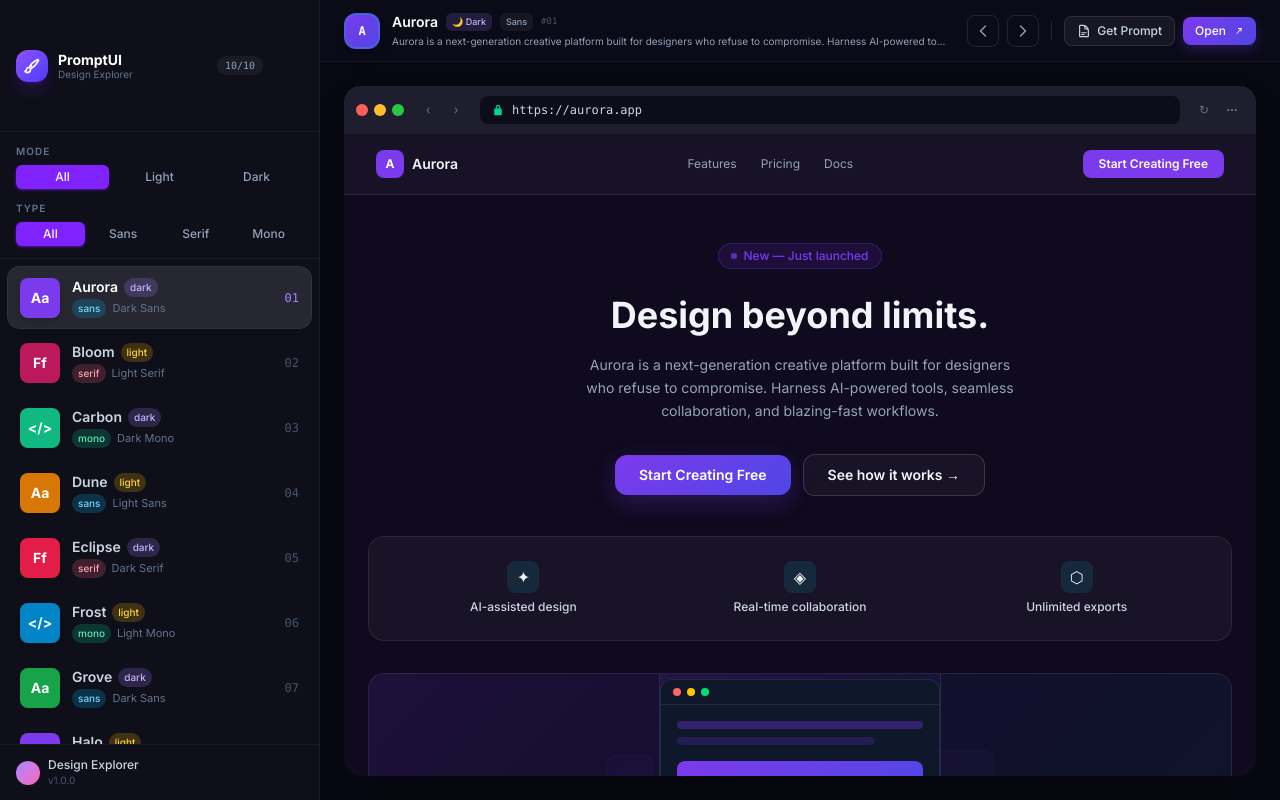
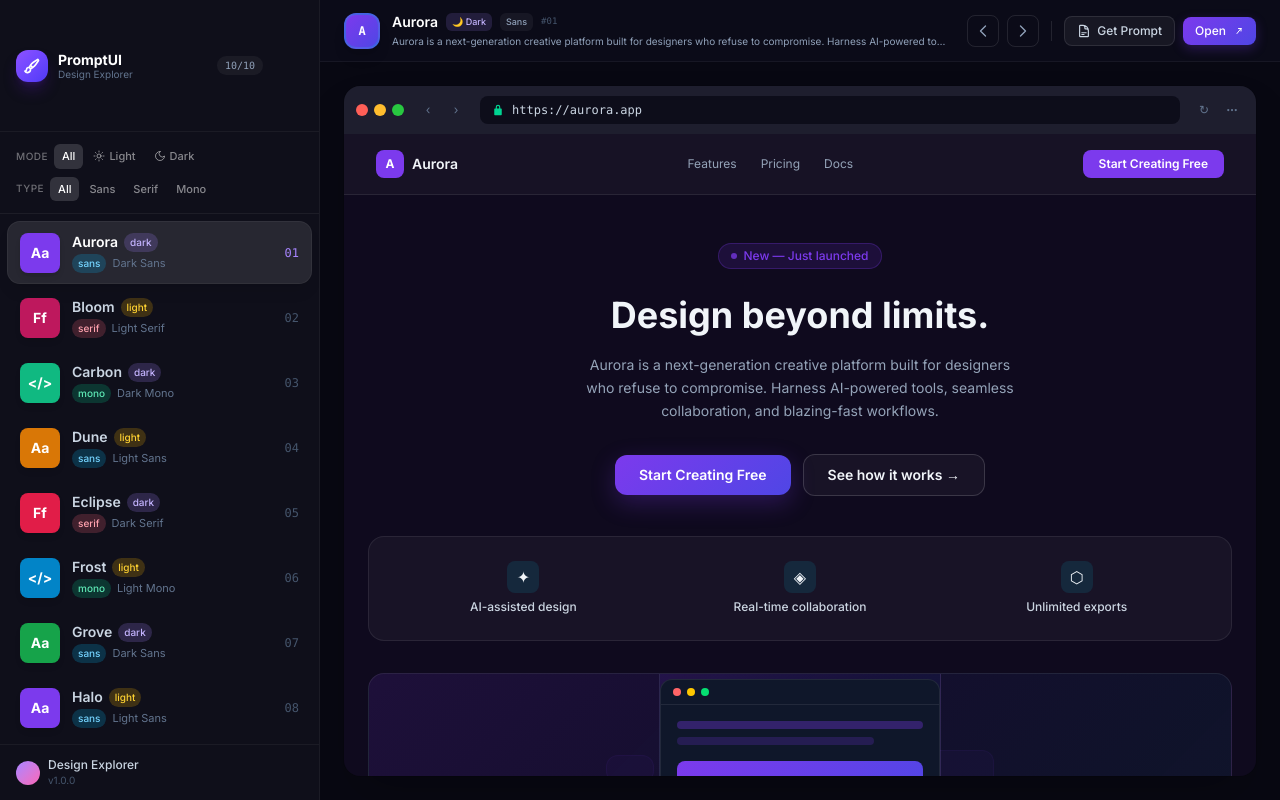
Before and after one commit to amthucdanang2015-pixel/design-prompt, a Next.js app: page / in a window 1280 px wide. Built offline with nearby package versions, Linux system fonts and the light colour scheme.

Commit message:
Add files via upload

```diff
--- a/src/components/FilterBar.tsx
+++ b/src/components/FilterBar.tsx
@@ -7,10 +7,26 @@ interface FilterBarProps {
   onChange: (filters: Filters) => void;
 }
 
-const modeOptions: { label: string; value: Mode }[] = [
+const SunIcon = () => (
+  <svg xmlns="http://www.w3.org/2000/svg" width="24" height="24" viewBox="0 0 24 24" fill="none" stroke="currentColor" strokeWidth="2" strokeLinecap="round" strokeLinejoin="round" className="h-3 w-3">
+    <circle cx="12" cy="12" r="4" />
+    <path d="M12 2v2" /><path d="M12 20v2" />
+    <path d="m4.93 4.93 1.41 1.41" /><path d="m17.66 17.66 1.41 1.41" />
+    <path d="M2 12h2" /><path d="M20 12h2" />
+    <path d="m6.34 17.66-1.41 1.41" /><path d="m19.07 4.93-1.41 1.41" />
+  </svg>
+);
+
+const MoonIcon = () => (
+  <svg xmlns="http://www.w3.org/2000/svg" width="24" height="24" viewBox="0 0 24 24" fill="none" stroke="currentColor" strokeWidth="2" strokeLinecap="round" strokeLinejoin="round" className="h-3 w-3">
+    <path d="M12 3a6 6 0 0 0 9 9 9 9 0 1 1-9-9Z" />
+  </svg>
+);
+
+const modeOptions: { label: string; value: Mode; icon?: React.ReactNode }[] = [
   { label: 'All', value: 'all' },
-  { label: 'Light', value: 'light' },
-  { label: 'Dark', value: 'dark' },
+  { label: 'Light', value: 'light', icon: <SunIcon /> },
+  { label: 'Dark', value: 'dark', icon: <MoonIcon /> },
 ];
 
 const typeOptions: { label: string; value: FontType }[] = [
@@ -22,43 +38,42 @@ const typeOptions: { label: string; value: FontType }[] = [
 
 export default function FilterBar({ filters, onChange }: FilterBarProps) {
   return (
-    <div className="px-4 py-3 space-y-3 border-b border-white/5">
-      {/* Mode filter */}
-      <div>
-        <p className="text-[10px] font-semibold uppercase tracking-widest text-slate-500 mb-1.5">
-          Mode
-        </p>
-        <div className="flex gap-1">
+    <div className="relative z-10 flex flex-wrap items-center gap-x-4 gap-y-2 border-b border-white/[0.06] px-3 py-2 sm:px-4 sm:py-3">
+      {/* Mode */}
+      <div className="flex items-center gap-1.5">
+        <span className="font-medium text-[10px] text-white/40 uppercase tracking-wider">Mode</span>
+        <div className="flex gap-0.5">
           {modeOptions.map((opt) => (
             <button
               key={opt.value}
+              type="button"
               onClick={() => onChange({ ...filters, mode: opt.value })}
-              className={`flex-1 text-xs py-1 rounded-md font-medium transition-all duration-150 ${
+              className={`flex items-center gap-1 rounded-md px-2 py-1 font-medium text-[11px] transition-all ${
                 filters.mode === opt.value
-                  ? 'bg-violet-600 text-white shadow-sm shadow-violet-900'
-                  : 'text-slate-400 hover:text-slate-200 hover:bg-white/5'
+                  ? 'bg-white/15 text-white'
+                  : 'text-white/50 hover:bg-white/5 hover:text-white/70'
               }`}
             >
+              {opt.icon}
               {opt.label}
             </button>
           ))}
         </div>
       </div>
 
-      {/* Type filter */}
-      <div>
-        <p className="text-[10px] font-semibold uppercase tracking-widest text-slate-500 mb-1.5">
-          Type
-        </p>
-        <div className="flex gap-1">
+      {/* Type */}
+      <div className="flex items-center gap-1.5">
+        <span className="font-medium text-[10px] text-white/40 uppercase tracking-wider">Type</span>
+        <div className="flex gap-0.5">
           {typeOptions.map((opt) => (
             <button
               key={opt.value}
+              type="button"
               onClick={() => onChange({ ...filters, type: opt.value })}
-              className={`flex-1 text-xs py-1 rounded-md font-medium transition-all duration-150 ${
+              className={`flex items-center gap-1 rounded-md px-2 py-1 font-medium text-[11px] transition-all ${
                 filters.type === opt.value
-                  ? 'bg-violet-600 text-white shadow-sm shadow-violet-900'
-                  : 'text-slate-400 hover:text-slate-200 hover:bg-white/5'
+                  ? 'bg-white/15 text-white'
+                  : 'text-white/50 hover:bg-white/5 hover:text-white/70'
               }`}
             >
               {opt.label}
```
